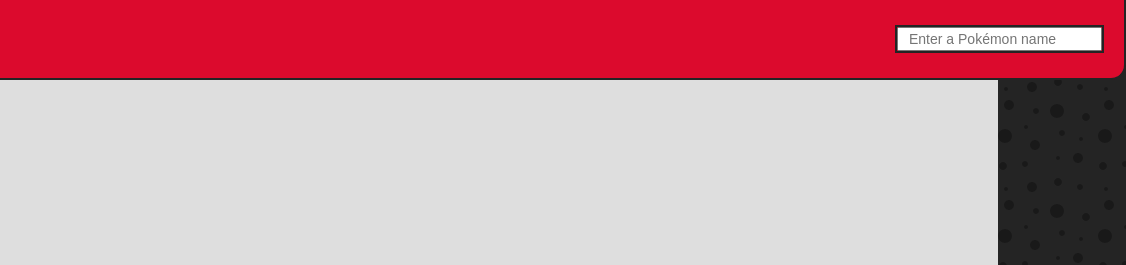
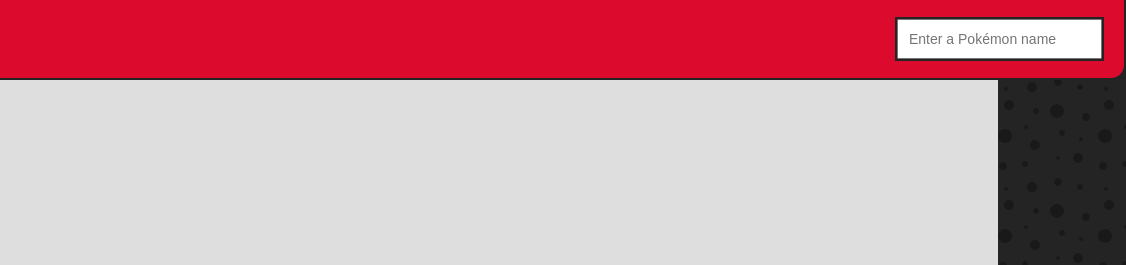
Before and after one commit to cbriandi/PokeData, a plain HTML site: page index.html in a window 1280 px wide. Shown: the top 265 px of the page, 154-1280 px from the left. Drawn offline with Linux system fonts and the light colour scheme.

Commit message:
changed sizing of input box

```diff
--- a/css/style.css
+++ b/css/style.css
@@ -116,7 +116,7 @@ footer a {
 
 .pokedex {
   max-width: 20%;
-  min-height: 3vh;
+  min-height: 20px;
   position: relative;
   margin: 0 20px 0 0;
 }
@@ -128,8 +128,8 @@ footer a {
 }
 
 #pokemonInput {
-  width: 100%;
-  height: 3vh;
+  max-width: 100%;
+  min-height: 20px;
   padding: 10px;
   font-size: 1.4rem;
 }
```
Also changed, not shown: 1 other file.
